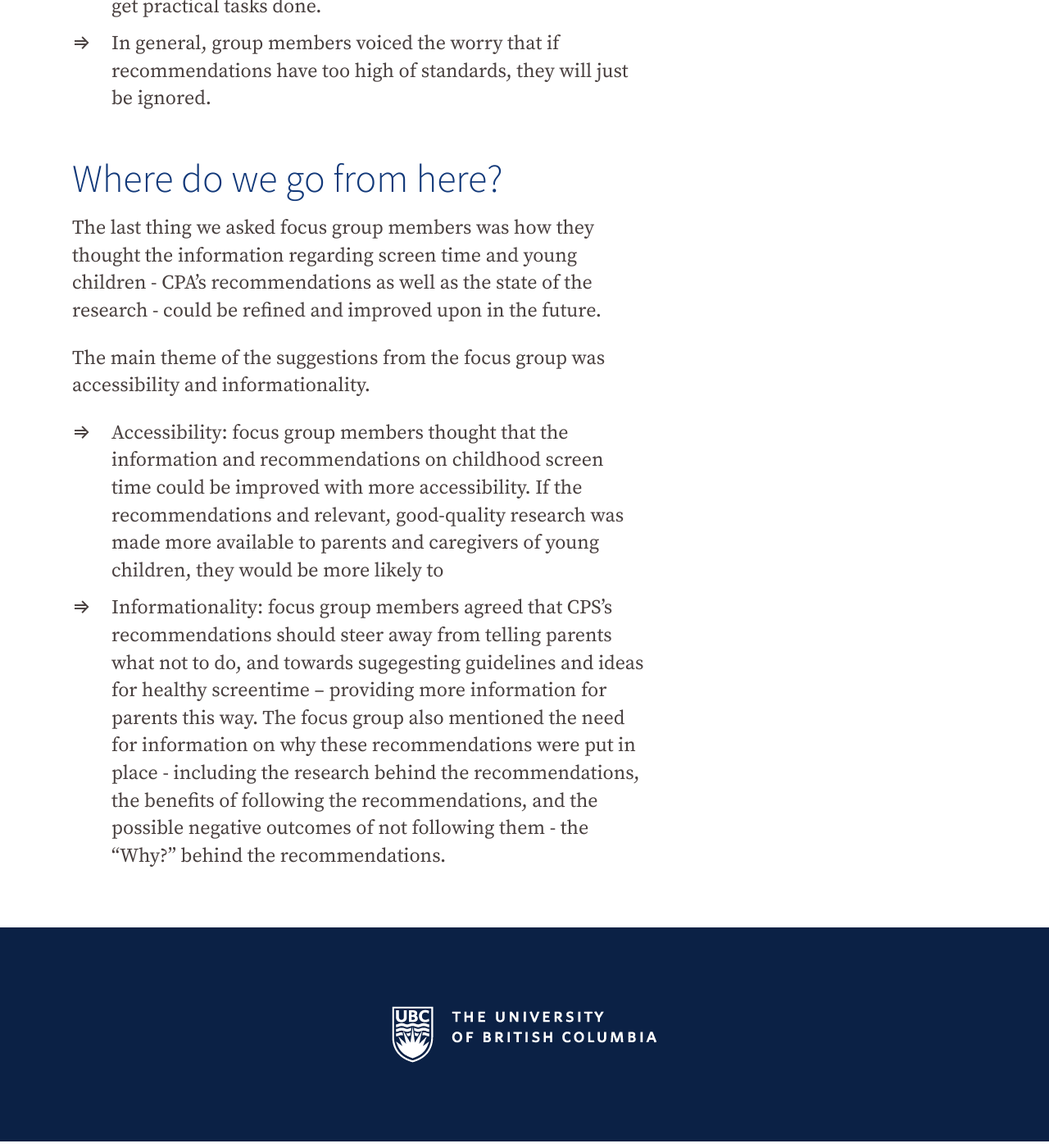
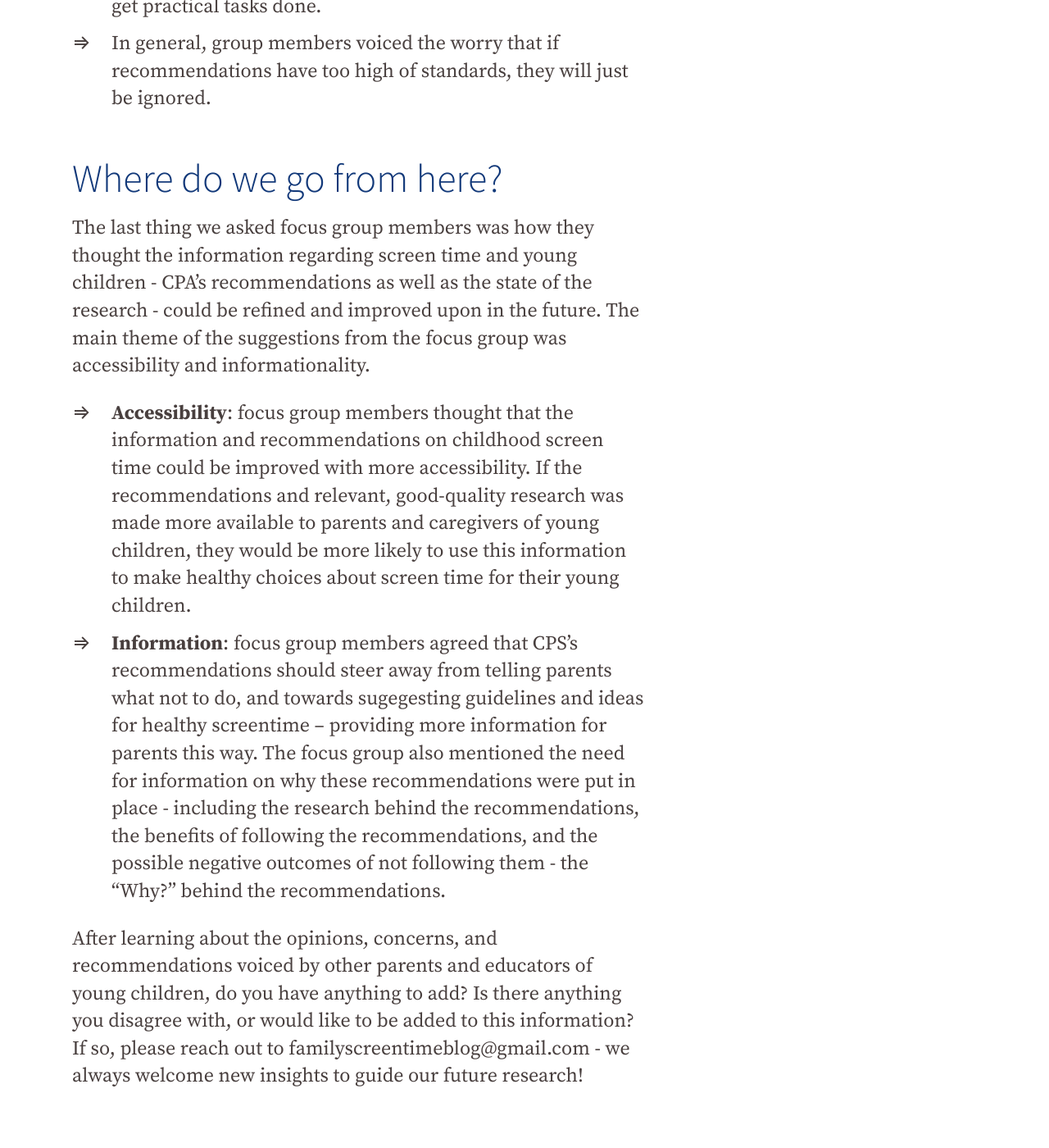
Before and after one commit to famliy-screen-time/familyscreentime.ca, a Jekyll site: the page built from _posts/2020-05-25-screen-time-focus-group-insights.md, in a window 1280 px wide and 1400 px high, scrolled down 4512 px. Shown: the whole window at 82% size. Built offline with Jekyll 4.4.1, drawn with Linux system fonts in a browser that asks for light colours; nearby versions of some CDN libraries.

Commit message:
Update Blog “2020-05-25-screen-time-focus-group-insights”

```diff
--- a/_posts/2020-05-25-screen-time-focus-group-insights.md
+++ b/_posts/2020-05-25-screen-time-focus-group-insights.md
@@ -52,11 +52,9 @@ One of the few available sets of recommendations for healthy screen usage in you
 
 # **Where do we go from here?**
 
-The last thing we asked focus group members was how they thought the information regarding screen time and young children - CPA's recommendations as well as the state of the research - could be refined and improved upon in the future.
+The last thing we asked focus group members was how they thought the information regarding screen time and young children - CPA's recommendations as well as the state of the research - could be refined and improved upon in the future. The main theme of the suggestions from the focus group was accessibility and informationality.
 
+* **Accessibility**: focus group members thought that the information and recommendations on childhood screen time could be improved with more accessibility. If the recommendations and relevant, good-quality research was made more available to parents and caregivers of young children, they would be more likely to use this information to make healthy choices about screen time for their young children.
+* **Information**: focus group members agreed that CPS's recommendations should steer away from telling parents what not to do, and towards sugegesting guidelines and ideas for healthy screentime – providing more information for parents this way. The focus group also mentioned the need for information on why these recommendations were put in place - including the research behind the recommendations, the benefits of following the recommendations, and the possible negative outcomes of not following them - the "Why?" behind the recommendations.
 
-
-The main theme of the suggestions from the focus group was accessibility and informationality.
-
-* Accessibility: focus group members thought that the information and recommendations on childhood screen time could be improved with more accessibility. If the recommendations and relevant, good-quality research was made more available to parents and caregivers of young children, they would be more likely to
-* Informationality: focus group members agreed that CPS's recommendations should steer away from telling parents what not to do, and towards sugegesting guidelines and ideas for healthy screentime – providing more information for parents this way. The focus group also mentioned the need for information on why these recommendations were put in place - including the research behind the recommendations, the benefits of following the recommendations, and the possible negative outcomes of not following them - the "Why?" behind the recommendations.
+After learning about the opinions, concerns, and recommendations voiced by other parents and educators of young children, do you have anything to add? Is there anything you disagree with, or would like to be added to this information? If so, please reach out to familyscreentimeblog@gmail.com - we always welcome new insights to guide our future research!
```
